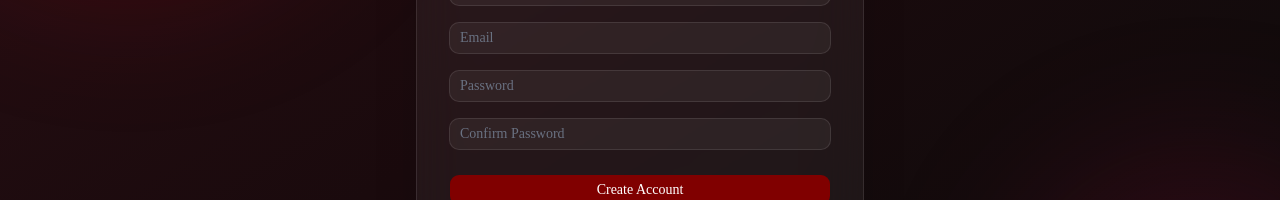
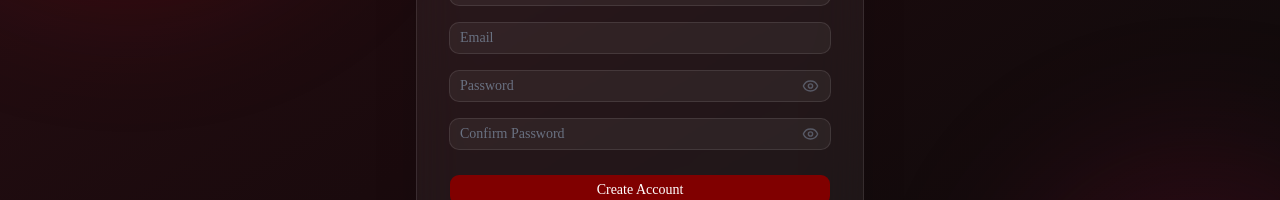
Before and after one commit to alfaiz111/Socicare, a Next.js app in the folder frontend-cms/: page /signup in a window 1280 px wide. Shown: the part 376-576 px from the top of the page. Built offline with nearby package versions, Linux system fonts and the light colour scheme.

Commit message:
menambhakan icon google dan eye pada password

```diff
--- a/frontend-cms/src/components/signup-form.tsx
+++ b/frontend-cms/src/components/signup-form.tsx
@@ -1,27 +1,26 @@
-"use client"
+"use client";
 
-import { Button } from "@/components/ui/button"
-import { Input } from "@/components/ui/input"
-import { motion } from "framer-motion"
+import { useState } from "react";
+import { Button } from "@/components/ui/button";
+import { Input } from "@/components/ui/input";
+import { motion } from "framer-motion";
 import { FcGoogle } from "react-icons/fc";
 import { Eye, EyeOff } from "lucide-react";
 
 export function SignupForm() {
+  const [showPassword, setShowPassword] = useState(false);
+  const [showConfirm, setShowConfirm] = useState(false);
+
   return (
     <motion.div
       initial={{ opacity: 0, y: 40 }}
       animate={{ opacity: 1, y: 0 }}
       className="w-full max-w-sm space-y-6"
     >
-
       {/* TITLE */}
       <div className="text-center space-y-1">
-        <h1 className="text-2xl font-semibold text-white">
-          Create account
-        </h1>
-        <p className="text-sm text-gray-400">
-          Fill in the form to get started
-        </p>
+        <h1 className="text-2xl font-semibold text-white">Create account</h1>
+        <p className="text-sm text-gray-400">Fill in the form to get started</p>
       </div>
 
       {/* GOOGLE */}
@@ -42,7 +41,6 @@ export function SignupForm() {
 
       {/* FORM */}
       <div className="space-y-4">
-
         <Input
           placeholder="Full Name"
           className="bg-white/5 border-white/10 text-white placeholder:text-gray-500 focus-visible:ring-[#800000]"
@@ -54,17 +52,47 @@ export function SignupForm() {
           className="bg-white/5 border-white/10 text-white placeholder:text-gray-500 focus-visible:ring-[#800000]"
         />
 
+        {/* PASSWORD */}
+        <div className="relative">
           <Input
-          type="password"
+            type={showPassword ? "text" : "password"}
             placeholder="Password"
-          className="bg-white/5 border-white/10 text-white placeholder:text-gray-500 focus-visible:ring-[#800000]"
+            className="bg-white/5 border-white/10 text-white pr-10 placeholder:text-gray-500 focus-visible:ring-[#800000]"
           />
 
+          <button
+            type="button"
+            onClick={() => setShowPassword(!showPassword)}
+            className="absolute right-3 top-1/2 -translate-y-1/2 text-gray-500 hover:text-gray-200 transition-colors cursor-pointer"
+          >
+            {showPassword ? (
+              <EyeOff size={17} className="opacity-80" />
+            ) : (
+              <Eye size={17} className="opacity-70" />
+            )}
+          </button>
+        </div>
+
+        {/* CONFIRM PASSWORD */}
+        <div className="relative">
           <Input
-          type="password"
+            type={showConfirm ? "text" : "password"}
             placeholder="Confirm Password"
-          className="bg-white/5 border-white/10 text-white placeholder:text-gray-500 focus-visible:ring-[#800000]"
+            className="bg-white/5 border-white/10 text-white pr-10 placeholder:text-gray-500 focus-visible:ring-[#800000]"
           />
+
+          <button
+            type="button"
+            onClick={() => setShowConfirm(!showConfirm)}
+            className="absolute right-3 top-1/2 -translate-y-1/2 text-gray-500 hover:text-gray-200 transition-colors cursor-pointer"
+          >
+            {showConfirm ? (
+              <EyeOff size={17} className="opacity-80" />
+            ) : (
+              <Eye size={17} className="opacity-70" />
+            )}
+          </button>
+        </div>
       </div>
 
       {/* BUTTON */}
@@ -79,7 +107,6 @@ export function SignupForm() {
           Sign in
         </a>
       </p>
-
     </motion.div>
-  )
+  );
 }
```
Lines whose indentation alone changed are shown as unchanged.
